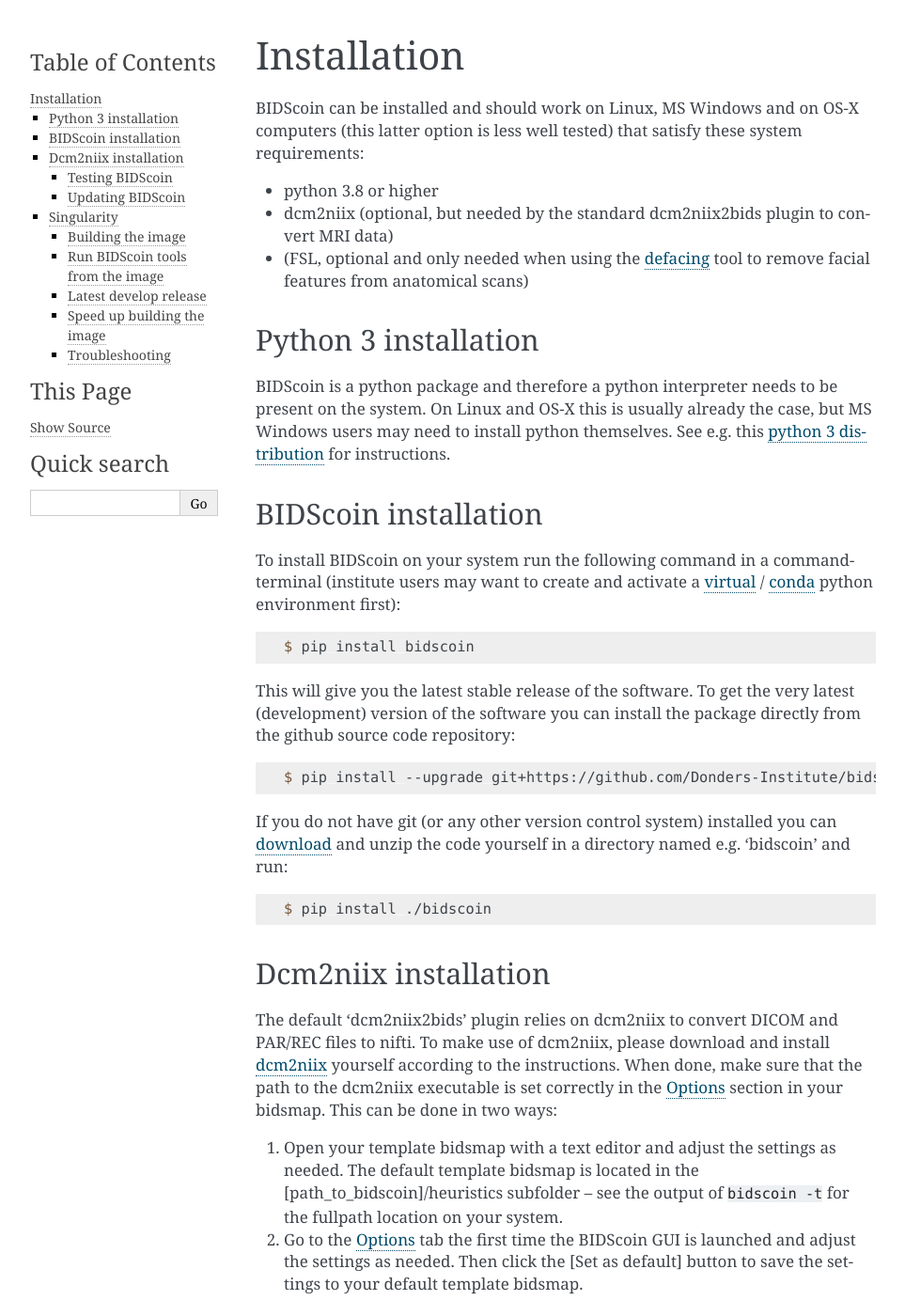
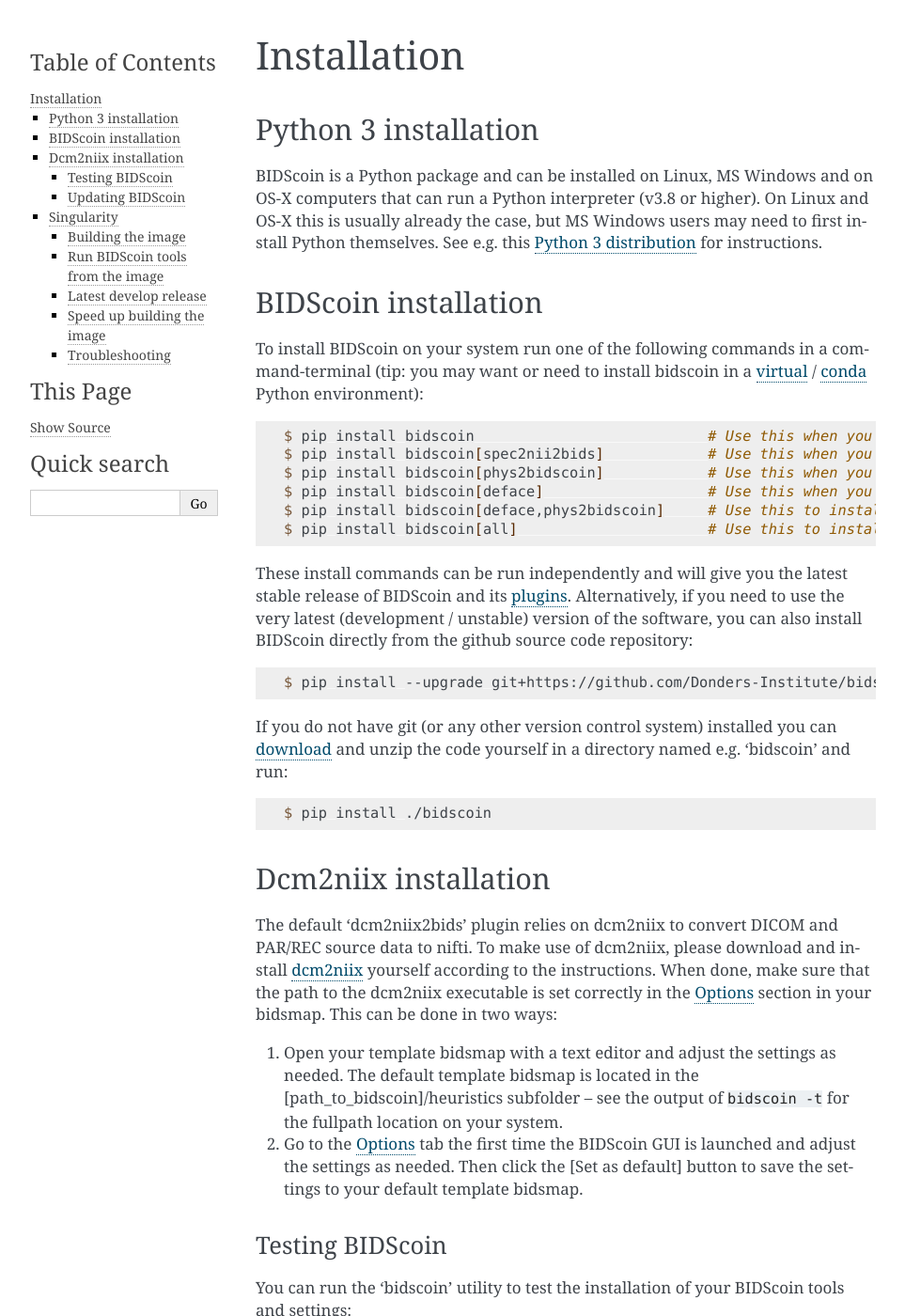
Before and after one commit to Donders-Institute/bidscoin, a Sphinx documentation site: the page built from docs/installation.rst, in a window 1280 px wide and 1400 px high. Shown: the whole window at 94% size, without its empty margins (148-1111 px from the left). Built offline with Sphinx 7.4.7, drawn with Linux system fonts in a browser that asks for light colours.

Commit message:
- Improved documentation - Added / moved packages to `extras_require` in the setup

```diff
--- a/README.rst
+++ b/README.rst
@@ -14,7 +14,7 @@
 
 |PyPI version| |BIDS| |PyPI - Python Version| |GPLv3| |RTD|
 
-BIDScoin is a user friendly `open-source <https://github.com/Donders-Institute/bidscoin>`__ python application that converts ("coins") source-level (raw) neuroimaging data-sets to `nifti <https://nifti.nimh.nih.gov/>`__ / `json <https://www.json.org/>`__ / `tsv <https://en.wikipedia.org/wiki/Tab-separated_values>`__ data-sets that are organized according to the Brain Imaging Data Structure (`BIDS <http://bids.neuroimaging.io>`__) standard. Rather then depending on complex programmatic logic for source data-type identification, BIDScoin uses a mapping approach to identify and convert the source data types into BIDS data types. Different runs of source data are identified by their file system properties (e.g. file name or size) and by their attributes (e.g. ``ProtocolName`` from the DICOM header). Mapping information about how these runs should be converted to BIDS can be pre-specified (e.g. per site) by the user, allowing to automtically make good first guesses on how to convert the data. While this command-line procedure exploits all information available on disk, BIDScoin presents a `Graphical User Interface (GUI) <screenshots.html>`__ for researchers to check and edit these mappings -- bringing in the missing knowledge that often exists only in their heads.
+BIDScoin is a user friendly `open-source <https://github.com/Donders-Institute/bidscoin>`__ Python application that converts ("coins") source-level (raw) neuroimaging data-sets to `nifti <https://nifti.nimh.nih.gov/>`__ / `json <https://www.json.org/>`__ / `tsv <https://en.wikipedia.org/wiki/Tab-separated_values>`__ data-sets that are organized according to the Brain Imaging Data Structure (`BIDS <http://bids.neuroimaging.io>`__) standard. Rather then depending on complex programmatic logic for source data-type identification, BIDScoin uses a mapping approach to identify and convert the source data types into BIDS data types. Different runs of source data are identified by their file system properties (e.g. file name or size) and by their attributes (e.g. ``ProtocolName`` from the DICOM header). Mapping information about how these runs should be converted to BIDS can be pre-specified (e.g. per site) by the user, allowing to automtically make good first guesses on how to convert the data. While this command-line procedure exploits all information available on disk, BIDScoin presents a `Graphical User Interface (GUI) <screenshots.html>`__ for researchers to check and edit these mappings -- bringing in the missing knowledge that often exists only in their heads.
 
 BIDScoin requires no programming knowledge in order to use it, but users can use regular expression and plug-ins to further enhance BIDScoin's power and flexibilty, and deal with a wider range of source data formats.
 
@@ -39,7 +39,7 @@
 
 ::
 
-   Are you a python programmer with an interest in BIDS who knows all about GE and / or Philips data?
+   Are you a Python programmer with an interest in BIDS who knows all about GE and / or Philips data?
    Are you experienced with parsing stimulus presentation log-files? Or do you have ideas to improve
    the this toolkit or its documentation? Have you come across bugs? Then you are highly encouraged to
    provide feedback or contribute to this project on https://github.com/Donders-Institute/bidscoin.
--- a/docs/bidsmap.rst
+++ b/docs/bidsmap.rst
@@ -36,12 +36,12 @@
 
 The dictionary values in a bidsmap are not simple strings but have some special features that make BIDScoin powerful, flexible and helpful:
 
-* **Run-item matching**. Source property and attribute values of run-items in a bidsmap are interpreted as `regular expression patterns <https://docs.python.org/3/library/re.html>`__ when they are matched with your source data samples. For instance, a key-value pair of an attribute dictionary in your template bidsmap could be ``{ProtocolName: .*(mprage|T1w).*}``, which would test if the extracted attribute string for 'ProtocolName' from the `DICOM header <http://dicom.nema.org>`__ of a data sample contains either a 'mprage' or a 'T1w' substring. More precisely, the python expression that is evaluated is: ``match = re.fullmatch('.*(mprage|T1w).*', 't1_mprage_sag_p2_iso_1.0')``) if the ProtocolName of the data sample is 't1_mprage_sag_p2_iso_1.0'.
+* **Run-item matching**. Source property and attribute values of run-items in a bidsmap are interpreted as `regular expression patterns <https://docs.python.org/3/library/re.html>`__ when they are matched with your source data samples. For instance, a key-value pair of an attribute dictionary in your template bidsmap could be ``{ProtocolName: .*(mprage|T1w).*}``, which would test if the extracted attribute string for 'ProtocolName' from the `DICOM header <http://dicom.nema.org>`__ of a data sample contains either a 'mprage' or a 'T1w' substring. More precisely, the Python expression that is evaluated is: ``match = re.fullmatch('.*(mprage|T1w).*', 't1_mprage_sag_p2_iso_1.0')``) if the ProtocolName of the data sample is 't1_mprage_sag_p2_iso_1.0'.
 
-* **Dynamic values**. Dictionary values can be static, in which case the value is just a normal string, or dynamic, when the string is enclosed with single or double pointy brackets. In case of single pointy brackets the bids value will be replaced during bidsmapper, bidseditor and bidscoiner runtime by the value of the source attribute or property of the data sample at hand. It is also possible to then extract a substring from the source string by adding a colon-separated regular expression to the bids value. For instance the two dynamic values in ``{acq: <MRAcquisitionType>Demo<SeriesDescription:t1_(.*?)_sag>}`` will be replaced by ``{acq: 3DDemoMPRAGE}`` if the 'MRAcquisitionType' of the data sample is '3D' and 'SeriesDescription' is 't1_MPRAGE_sag_p2_iso_1.0'. More precisely, the python expression that is evaluated for the second  dynamic 'SeriesDescription' value is: ``substring = re.findall('t1_(.*?)_sag', 't1_mprage_sag_p2_iso_1.0')``. If dynamic values are enclosed with double pointy brackets, the only difference is that they will be replaced only during bidscoiner runtime -- this is useful for bids values that are subject/session dependent. Double bracket dynamic values can for instance be used to add DICOM meta data that is not saved by default in the json sidecar files, such as <<ImageComments>> or <<RadionuclideTotalDose>>.
+* **Dynamic values**. Dictionary values can be static, in which case the value is just a normal string, or dynamic, when the string is enclosed with single or double pointy brackets. In case of single pointy brackets the bids value will be replaced during bidsmapper, bidseditor and bidscoiner runtime by the value of the source attribute or property of the data sample at hand. It is also possible to then extract a substring from the source string by adding a colon-separated regular expression to the bids value. For instance the two dynamic values in ``{acq: <MRAcquisitionType>Demo<SeriesDescription:t1_(.*?)_sag>}`` will be replaced by ``{acq: 3DDemoMPRAGE}`` if the 'MRAcquisitionType' of the data sample is '3D' and 'SeriesDescription' is 't1_MPRAGE_sag_p2_iso_1.0'. More precisely, the Python expression that is evaluated for the second  dynamic 'SeriesDescription' value is: ``substring = re.findall('t1_(.*?)_sag', 't1_mprage_sag_p2_iso_1.0')``. If dynamic values are enclosed with double pointy brackets, the only difference is that they will be replaced only during bidscoiner runtime -- this is useful for bids values that are subject/session dependent. Double bracket dynamic values can for instance be used to add DICOM meta data that is not saved by default in the json sidecar files, such as <<ImageComments>> or <<RadionuclideTotalDose>>.
 
 * **Run-index**. Dynamic values can handle many use cases and can be used throughout BIDScoin. Yet there are two exceptions that cannot be handled directly with dynamic values. The first exception is the 'run'-index in the bids output dictionary, since this index number cannot usually be determined from the data file alone. If the run-index is a dynamic number (e.g. ``{run: <<1>>}``) and another output file with that run-index already exists, then during bidscoiner runtime this number will be incremented in compliance with the BIDS standard (e.g. to ``{run: 2}``).
 
-* **IntendeFor**. The other exception not covered by dynamic values is the 'IntendedFor' value in the meta dictionary of fieldmaps. The IntendedFor value is a list of associated output files that you can specify within a dynamic value using Unix shell-style wildcards. In that way, the bidscoiner will lookup these images on disk using the python `glob(*dynamic_value*) <https://docs.python.org/3.8/library/pathlib.html#pathlib.Path.glob>`__ expression. For instance, using ``{IntendedFor: <<task>>}`` will select all functional runs in the BIDS subject[/session] folder (since these runs always have 'task' in their filename), and using ``{IntendedFor: <<Stop*Go><Reward>>}`` will select all 'Stop1Go'-, 'Stop2Go'- and 'Reward'-runs.
+* **IntendeFor**. The other exception not covered by dynamic values is the 'IntendedFor' value in the meta dictionary of fieldmaps. The IntendedFor value is a list of associated output files that you can specify within a dynamic value using Unix shell-style wildcards. In that way, the bidscoiner will lookup these images on disk using the Python `glob(*dynamic_value*) <https://docs.python.org/3.8/library/pathlib.html#pathlib.Path.glob>`__ expression. For instance, using ``{IntendedFor: <<task>>}`` will select all functional runs in the BIDS subject[/session] folder (since these runs always have 'task' in their filename), and using ``{IntendedFor: <<Stop*Go><Reward>>}`` will select all 'Stop1Go'-, 'Stop2Go'- and 'Reward'-runs.
 
 * **Bids value lists**. Instead of a normal string, a bids dictionary value can also be a list of strings, with the last list item being the (zero-based) list index that selects the actual value from the list. For instance the list ``{part: ['', 'mag', 'phase', 'real', 'imag', 2]}`` would select 'phase' as the value belonging to 'part'. A bids value list is made visible in the bidseditor as a drop-down menu in which the user can select the value (i.e. set the list index).
--- a/docs/installation.rst
+++ b/docs/installation.rst
@@ -1,27 +1,26 @@
 Installation
 ============
-
-BIDScoin can be installed and should work on Linux, MS Windows and on OS-X computers (this latter option is less well tested) that satisfy these system requirements:
-
--  python 3.8 or higher
--  dcm2niix (optional, but needed by the standard dcm2niix2bids plugin to convert MRI data)
--  (FSL, optional and only needed when using the `defacing <finalizing.html#defacing>`__ tool to remove facial features from anatomical scans)
 
 Python 3 installation
 ---------------------
 
-BIDScoin is a python package and therefore a python interpreter needs to be present on the system. On Linux and OS-X this is usually already the case, but MS Windows users may need to install python themselves. See e.g. this `python 3 distribution <https://docs.anaconda.com/anaconda/install/windows/>`__ for instructions.
+BIDScoin is a Python package and can be installed on Linux, MS Windows and on OS-X computers that can run a Python interpreter (v3.8 or higher). On Linux and OS-X this is usually already the case, but MS Windows users may need to first install Python themselves. See e.g. this `Python 3 distribution <https://docs.anaconda.com/anaconda/install/windows/>`__ for instructions.
 
 BIDScoin installation
 ---------------------
 
-To install BIDScoin on your system run the following command in a command-terminal (institute users may want to create and activate a `virtual`_ / `conda`_ python environment first):
+To install BIDScoin on your system run one of the following commands in a command-terminal (tip: you may want or need to install bidscoin in a `virtual`_ / `conda`_ Python environment):
 
 .. code-block:: console
 
-   $ pip install bidscoin
+   $ pip install bidscoin                           # Use this when you want to convert conventional MR imaging data with the dcm2niix2bids plugin
+   $ pip install bidscoin[spec2nii2bids]            # Use this when you want to convert MR spectroscopy data with the spec2nii2bids plugin
+   $ pip install bidscoin[phys2bidscoin]            # Use this when you want to convert physiological data with the phys2bidscoin plugin
+   $ pip install bidscoin[deface]                   # Use this when you want to deface anatomical MRI scans. NB: Requires FSL to be installed on your system
+   $ pip install bidscoin[deface,phys2bidscoin]     # Use this to install two extra packages
+   $ pip install bidscoin[all]                      # Use this to install all extra packages
 
-This will give you the latest stable release of the software. To get the very latest (development) version of the software you can install the package directly from the github source code repository:
+These install commands can be run independently and will give you the latest stable release of BIDScoin and its `plugins <options.html#dcm2niix2bids-plugin>`__. Alternatively, if you need to use the very latest (development / unstable) version of the software, you can also install BIDScoin directly from the github source code repository:
 
 .. code-block:: console
 
@@ -36,7 +35,7 @@
 Dcm2niix installation
 ---------------------
 
-The default 'dcm2niix2bids' plugin relies on dcm2niix to convert DICOM and PAR/REC files to nifti. To make use of dcm2niix, please download and install `dcm2niix <https://www.nitrc.org/plugins/mwiki/index.php/dcm2nii:MainPage>`__ yourself according to the instructions. When done, make sure that the path to the dcm2niix executable is set correctly in the `Options`_ section in your bidsmap. This can be done in two ways:
+The default 'dcm2niix2bids' plugin relies on dcm2niix to convert DICOM and PAR/REC source data to nifti. To make use of dcm2niix, please download and install `dcm2niix <https://www.nitrc.org/plugins/mwiki/index.php/dcm2nii:MainPage>`__ yourself according to the instructions. When done, make sure that the path to the dcm2niix executable is set correctly in the `Options`_ section in your bidsmap. This can be done in two ways:
 
 1. Open your template bidsmap with a text editor and adjust the settings as needed. The default template bidsmap is located in the [path_to_bidscoin]/heuristics subfolder -- see the output of ``bidscoin -t`` for the fullpath location on your system.
 2. Go to the `Options`_ tab the first time the BIDScoin GUI is launched and adjust the settings as needed. Then click the [Set as default] button to save the settings to your default template bidsmap.
@@ -125,13 +124,13 @@
 
 To install the latest develop realease of BIDScoin, substitute
 
-.. code-block:: none
+.. code-block:: console
 
    pip3 install bidscoin --no-deps
 
 with
 
-.. code-block:: none
+.. code-block:: console
 
    pip3 install --upgrade git+https://github.com/Donders-Institute/bidscoin
 
@@ -142,7 +141,7 @@
 
 To speed up building the Singularity image, you can change the ``apt`` servers to download the packages from a location closer to you. Add the following line as the first command in the ``%post`` section of  ``singularity.def`` file.
 
-.. code-block:: none
+.. code-block:: console
 
    echo 'deb http://ftp.at.debian.org/debian stable main' > /etc/apt/sources.list
 
@@ -151,7 +150,7 @@
 
 The image didn't work after copying it to a CentOS 7 host system. The problem was kernel version older than 3.15. A working fix is to add the following line at the end of ``%post`` section of  ``singularity.def`` file.
 
-.. code-block:: none
+.. code-block:: console
 
    strip --remove-section=.note.ABI-tag /usr/lib/x86_64-linux-gnu/libQt5Core.so.5
 
--- a/docs/tutorial.rst
+++ b/docs/tutorial.rst
@@ -14,7 +14,7 @@
 .. code-block:: console
 
    $ module add bidscoin                # Load the DCCN bidscoin module with the PATH settings and Anaconda environment
-   $ source activate /opt/bidscoin      # Activate the python virtual environment with the BIDScoin python packages
+   $ source activate /opt/bidscoin      # Activate the Python virtual environment with the BIDScoin Python packages
    $ bidscoin --download .              # Download the tutorial data (use a "." for the current folder or adapt it to your needs)
    $ cd bidscointutorial                # Go to the downloaded data (or provide the path to the subfolders when calling the bidscoin tools)
 
--- a/requirements.txt
+++ b/requirements.txt
@@ -8,5 +8,3 @@
 multiecho>=0.25
 python-dateutil
 nibabel
-pydeface
-drmaa
```
Also changed, not shown: docs/CHANGELOG.md (+1 -1 lines), docs/options.rst (+4 -4 lines), setup.py (+9 -2 lines).
